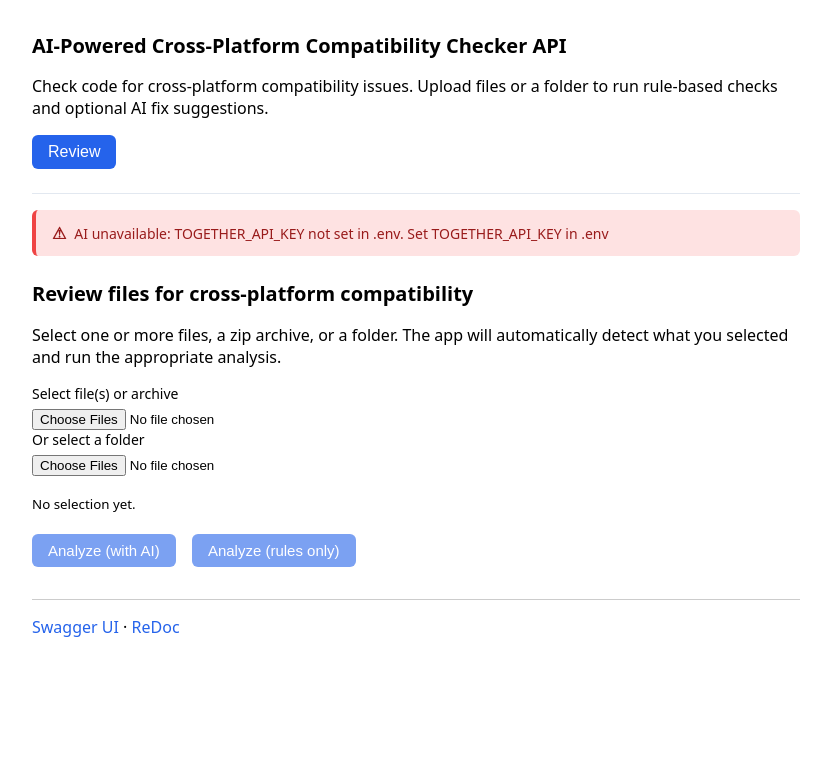
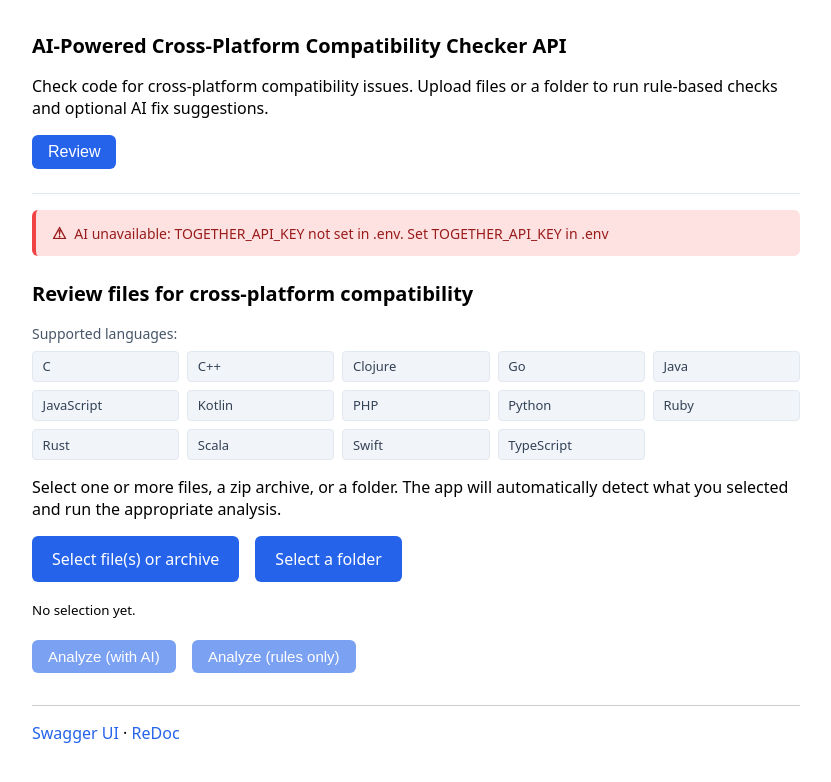
Before and after one commit to jbuklis1/compatibility-checker-api, a FastAPI app: page / in a window 1280 px wide, after a click on "Review". Shown: the top 782 px of the page, without its empty margins (224-1055 px from the left). Run offline with FastAPI, Linux system fonts and the light colour scheme.

Commit message:
improved webpage ui functionality

```diff
--- a/app/templates/review_form.html
+++ b/app/templates/review_form.html
@@ -1,4 +1,6 @@
 <h1>Review files for cross-platform compatibility</h1>
+<p class="language-grid-intro">Supported languages:</p>
+{reviewable_languages_html}
 <p>Select one or more files, a zip archive, or a folder. The app will automatically detect what you selected and run the appropriate analysis.</p>
 {error_block}
 <div id="client-error" class="form-error" style="display:none;" role="alert"></div>
@@ -7,13 +9,13 @@
   <form method="post" action="/review/results" enctype="multipart/form-data" id="review-form" class="review-form">
     <input type="hidden" name="mode" id="form-mode" value="ai">
     <div class="upload-choices">
-      <div>
-        <label for="source-files">Select file(s) or archive</label>
-        <input type="file" id="source-files" name="files" multiple accept=".py,.js,.ts,.jsx,.tsx,.c,.cpp,.h,.hpp,.zip">
+      <div class="file-input-wrap">
+        <input type="file" id="source-files" name="files" multiple accept=".py,.js,.ts,.jsx,.tsx,.c,.cpp,.h,.hpp,.zip" class="file-input-hidden" aria-label="Select file(s) or archive">
+        <label for="source-files" class="file-input-button">Select file(s) or archive</label>
       </div>
-      <div>
-        <label for="source-folder">Or select a folder</label>
-        <input type="file" id="source-folder" name="files" multiple webkitdirectory>
+      <div class="file-input-wrap">
+        <input type="file" id="source-folder" name="files" multiple webkitdirectory class="file-input-hidden" aria-label="Select a folder">
+        <label for="source-folder" class="file-input-button">Select a folder</label>
       </div>
     </div>
     <div class="selection-summary-wrap">
@@ -106,9 +108,11 @@
       const reviewable = Array.from(files).filter(isReviewable);
       const capped = reviewable.length > MAX_FILES ? MAX_FILES : reviewable.length;
       const excluded = files.length - reviewable.length;
-      msg = (info.type === 'folder' ? 'Folder' : 'Multiple') + ': ' + capped + ' reviewable file(s)' + (excluded > 0 ? ' (' + excluded + ' excluded)' : '');
+      const exampleNames = reviewable.slice(0, 5).map(f => f.name || '');
+      msg = (info.type === 'folder' ? 'Folder' : 'Multiple') + ': ' + capped + ' reviewable file(s)';
       if (reviewable.length > MAX_FILES) msg += '. Showing first ' + MAX_FILES;
-      if (info.names.length) msg += '. Examples: ' + info.names.slice(0, 5).join(', ');
+      if (exampleNames.length) msg += '. Examples: ' + exampleNames.join(', ');
+      if (excluded > 0) msg += '. Excluded files: ' + excluded;
     }} else {{
       msg = info.count + ' item(s)' + (info.names.length ? '. Examples: ' + info.names.join(', ') : '');
     }}
--- a/app/templates/styles.css
+++ b/app/templates/styles.css
@@ -67,6 +67,77 @@ input[type="text"] {
   flex-direction: column;
   align-items: flex-start;
   gap: 0.75rem;
+}
+
+#review-form-container .upload-choices {
+  display: flex;
+  flex-direction: row;
+  align-items: center;
+  gap: 1rem;
+  flex-wrap: wrap;
+}
+
+#review-form-container .file-input-wrap {
+  position: relative;
+}
+
+#review-form-container .file-input-hidden {
+  position: absolute;
+  width: 0.1px;
+  height: 0.1px;
+  opacity: 0;
+  overflow: hidden;
+  clip: rect(0, 0, 0, 0);
+  white-space: nowrap;
+  clip-path: inset(50%);
+}
+
+#review-form-container .file-input-button {
+  display: inline-flex;
+  align-items: center;
+  justify-content: center;
+  padding: 0.75rem 1.25rem;
+  font-size: 1rem;
+  font-weight: 500;
+  color: #fff;
+  background: #2563eb;
+  border: none;
+  border-radius: 0.375rem;
+  cursor: pointer;
+  margin: 0;
+  transition: background 0.2s;
+  min-height: 2.75rem;
+  box-sizing: border-box;
+}
+
+#review-form-container .file-input-button:hover {
+  background: #1d4ed8;
+}
+
+/* Review section: supported languages grid */
+.language-grid-intro {
+  font-size: 0.875rem;
+  font-weight: 500;
+  color: #475569;
+  margin-bottom: 0.5rem;
+}
+
+.language-grid {
+  display: grid;
+  grid-template-columns: repeat(auto-fill, minmax(8rem, 1fr));
+  gap: 0.5rem;
+  margin-bottom: 1rem;
+}
+
+.language-tag {
+  display: inline-block;
+  padding: 0.35rem 0.6rem;
+  font-size: 0.8125rem;
+  font-weight: 500;
+  color: #334155;
+  background: #f1f5f9;
+  border-radius: 0.25rem;
+  border: 1px solid #e2e8f0;
 }
 
 #review-form-container .selection-summary-wrap {
```
Also changed, not shown: app/services/file_extractor.py (+12 -0 lines), app/templates/__init__.py (+25 -2 lines).
